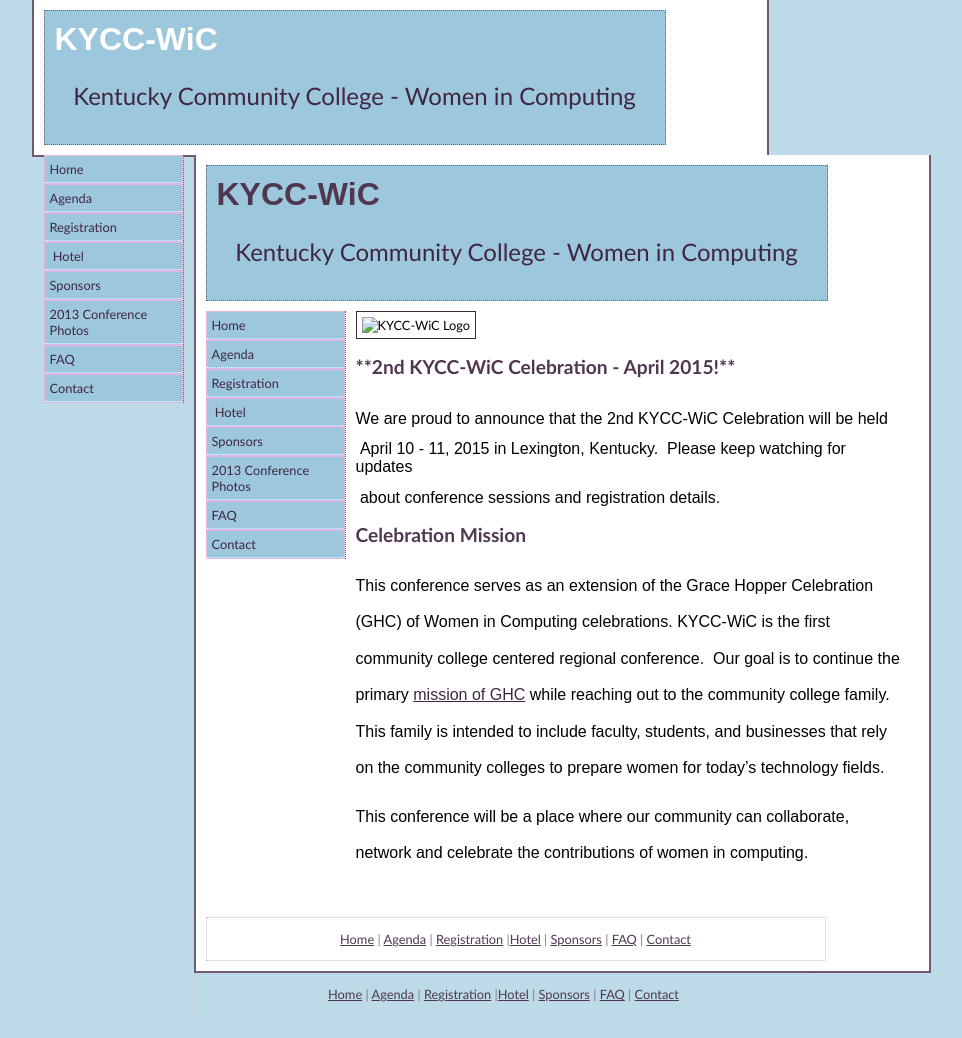
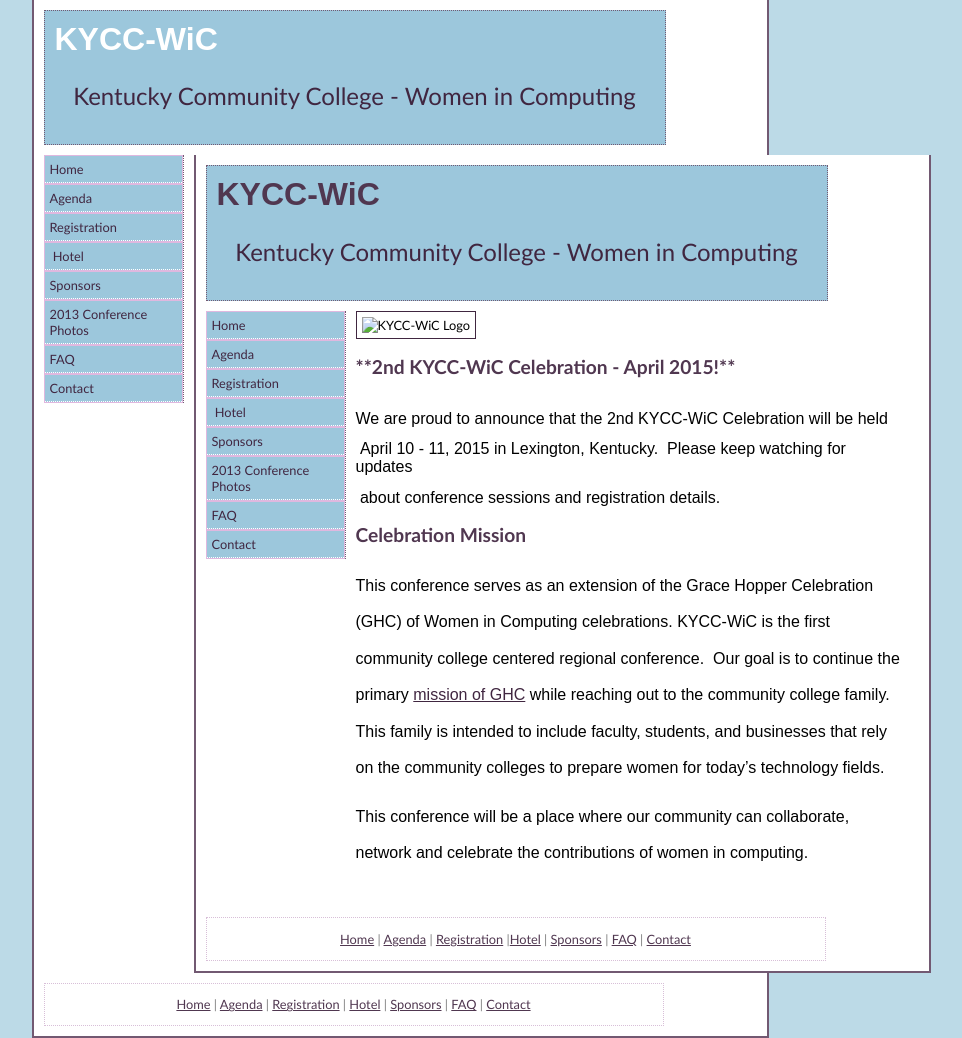
Before and after one commit to LexLadiesCode/KYCC-WIC, a Jekyll site: the page built from index.html, in a window 1280 px wide. Shown: the whole page, without its empty margins (240-1202 px from the left). Built offline with Jekyll 4.4.1, drawn with Linux system fonts in a browser that asks for light colours.

Commit message:
Fix footer HTML closing tags

```diff
--- a/_includes/footer.html
+++ b/_includes/footer.html
@@ -1,8 +1,13 @@
-<div id="footer">
-<p><a href="http://kycc-wic.com/default.html">Home</a> |
-<a href="http://kycc-wic.com/agenda/default.html">Agenda</a>
-| <a href="./News_files/News.html">Registration</a> |<a href="http://kycc-wic.com/boone/default.html">Hotel</a> |
-<a href="http://kycc-wic.com/sponsors/default.html">Sponsors</a> |
-<a href="http://kycc-wic.com/faq/default.html">FAQ</a> |
-<a href="http://kycc-wic.com/contact/default.html">Contact</a></p>
-</div>
+  </div><!--/#content-->
+  <div id="footer">
+    <p>
+      <a href="http://kycc-wic.com/default.html">Home</a> |
+      <a href="http://kycc-wic.com/agenda/default.html">Agenda</a> |
+      <a href="./News_files/News.html">Registration</a> |
+      <a href="http://kycc-wic.com/boone/default.html">Hotel</a> |
+      <a href="http://kycc-wic.com/sponsors/default.html">Sponsors</a> |
+      <a href="http://kycc-wic.com/faq/default.html">FAQ</a> |
+      <a href="http://kycc-wic.com/contact/default.html">Contact</a>
+    </p>
+  </div>
+</div><!--/#container-->
--- a/_includes/header.html
+++ b/_includes/header.html
@@ -1,15 +1,8 @@
-
-<body>
-
-<!-- Begin Container -->
 <div id="container" style="width: 713px">
-  <!-- Begin Masthead -->
   <div id="masthead">
     <h1 class="auto-style3"><strong>KYCC-WiC</strong></h1>
     <h3 class="auto-style1">Kentucky Community College - Women in Computing</h3>
   </div>
-  <!-- End Masthead -->
-  <!-- Begin Navigation -->
   <div id="navigation">
     <ul>
       <li><a href="http://kycc-wic.com/default.html">Home</a></li>
@@ -22,6 +15,4 @@
       <li><a href="http://kycc-wic.com/contact/default.html">Contact</a></li>
     </ul>
   </div>
-  <!-- End Navigation -->
-  <!-- Begin Content -->
   <div id="content">
--- a/_layouts/default.html
+++ b/_layouts/default.html
@@ -1,19 +1,9 @@
 <!DOCTYPE html>
 <html>
-
   {% include head.html %}
-
     <body>
-
-    {% include header.html %}
-
-    <div class="page-content">
-      <div class="wrap">
+      {% include header.html %}
       {{ content }}
-      </div>
-    </div>
-
-    {% include footer.html %}
-
+      {% include footer.html %}
     </body>
 </html>
```
Also changed, not shown: registration.md (+5 -1 lines).
